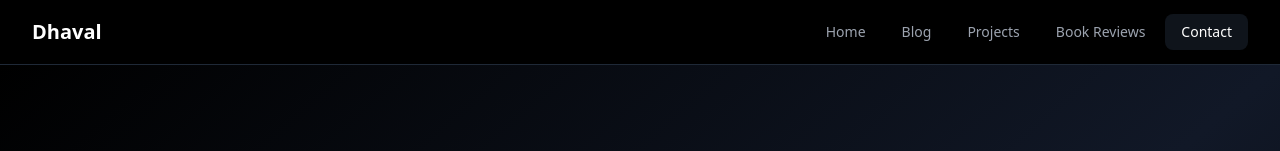
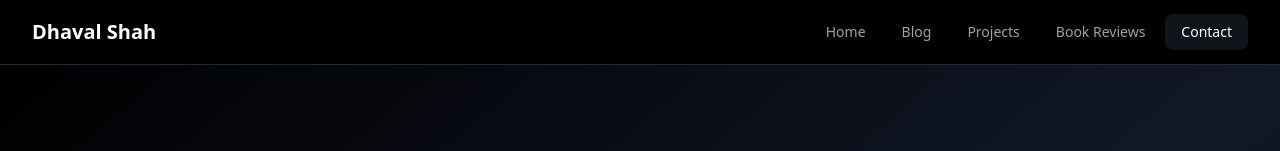
Before and after one commit to sdhaval97/personal-website, a React (Vite) app: page /contact in a window 1280 px wide. Shown: the top 151 px of the page. Built offline with nearby package versions, Linux system fonts and the light colour scheme.

Commit message:
made changes to the header

```diff
--- a/src/components/Header.jsx
+++ b/src/components/Header.jsx
@@ -20,7 +20,7 @@ const Header = () => {
         <div className="flex justify-between items-center h-16">
           <div className="flex-shrink-0">
             <Link to="/" className="text-xl font-bold text-white hover:text-gray-300 transition-colors duration-200">
-              Dhaval
+              Dhaval Shah
             </Link>
           </div>
 
```
